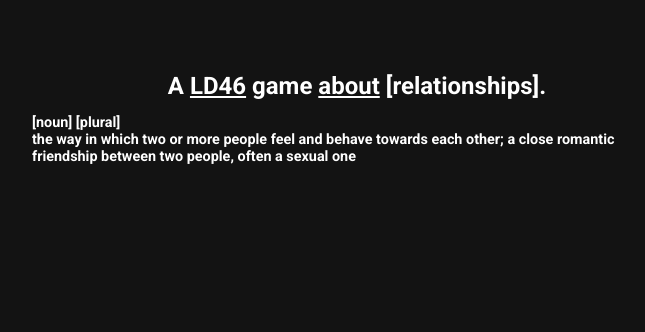
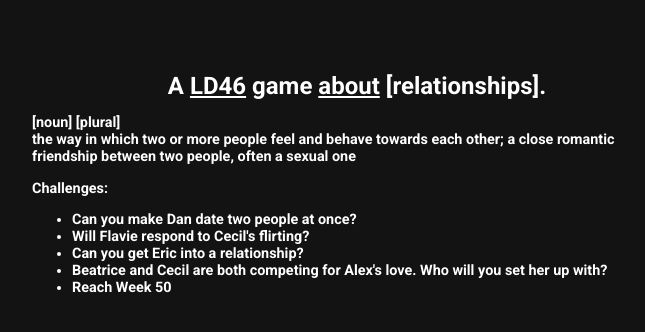
Before and after one commit to allemansratten/overly-fragile-relationships, a website built with webpack: page index.html in a window 1280 px wide. Shown: the whole page, without its empty margins (283-928 px from the left). Built offline with nearby package versions, Linux system fonts and the light colour scheme.

Commit message:
Add challenges to index

```diff
--- a/index.html
+++ b/index.html
@@ -31,16 +31,32 @@
         /* text-decoration: none; */
         color: white;
       }
+      p, ul, li {
+        text-align: left;
+      }
+      p, ul {
+        font-size: 0.6em;
+      }
     </style>
   </head>
   <body style='background-color: #131313; text-align: center;'>
     <div id="content"></div>
-    <div id='about_text'>
+    <div id='about_text' style="width: 650px; margin-left: auto; margin-right: auto;">
       A <a href='https://ldjam.com/events/ludum-dare/46'>LD46</a> game <a href='https://github.com/allemansratten/'>about</a> [relationships].
-      <p style='text-align: left; font-size: 0.6em; width: 650px; margin-left: auto; margin-right: auto;'>
+      <p style='text-align: left;'>
         [noun] [plural]
         <br>
         the way in which two or more people feel and behave towards each other; a close romantic friendship between two people, often a sexual one
+      </p>
+      <p style="text-align: left;">
+        Challenges:
+        <ul>
+          <li>Can you make Dan date two people at once?</li>
+          <li>Will Flavie respond to Cecil's flirting?</li>
+          <li>Can you get Eric into a relationship?</li>
+          <li>Beatrice and Cecil are both competing for Alex's love. Who will you set her up with?</li>
+          <li>Reach Week 50</li>
+        </ul>
       </p>
     </div>
     <script src="vendors.app.bundle.js"></script>
```
